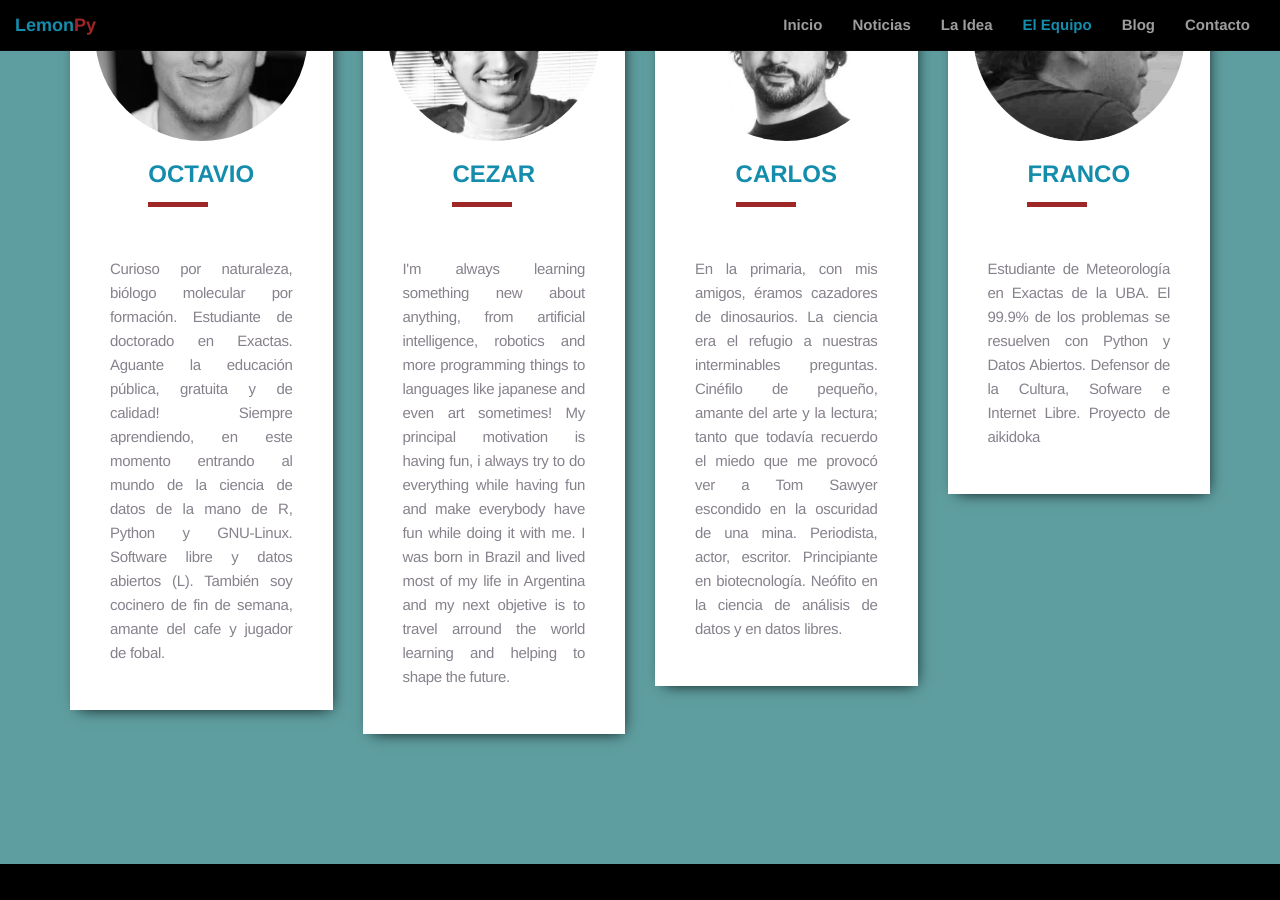
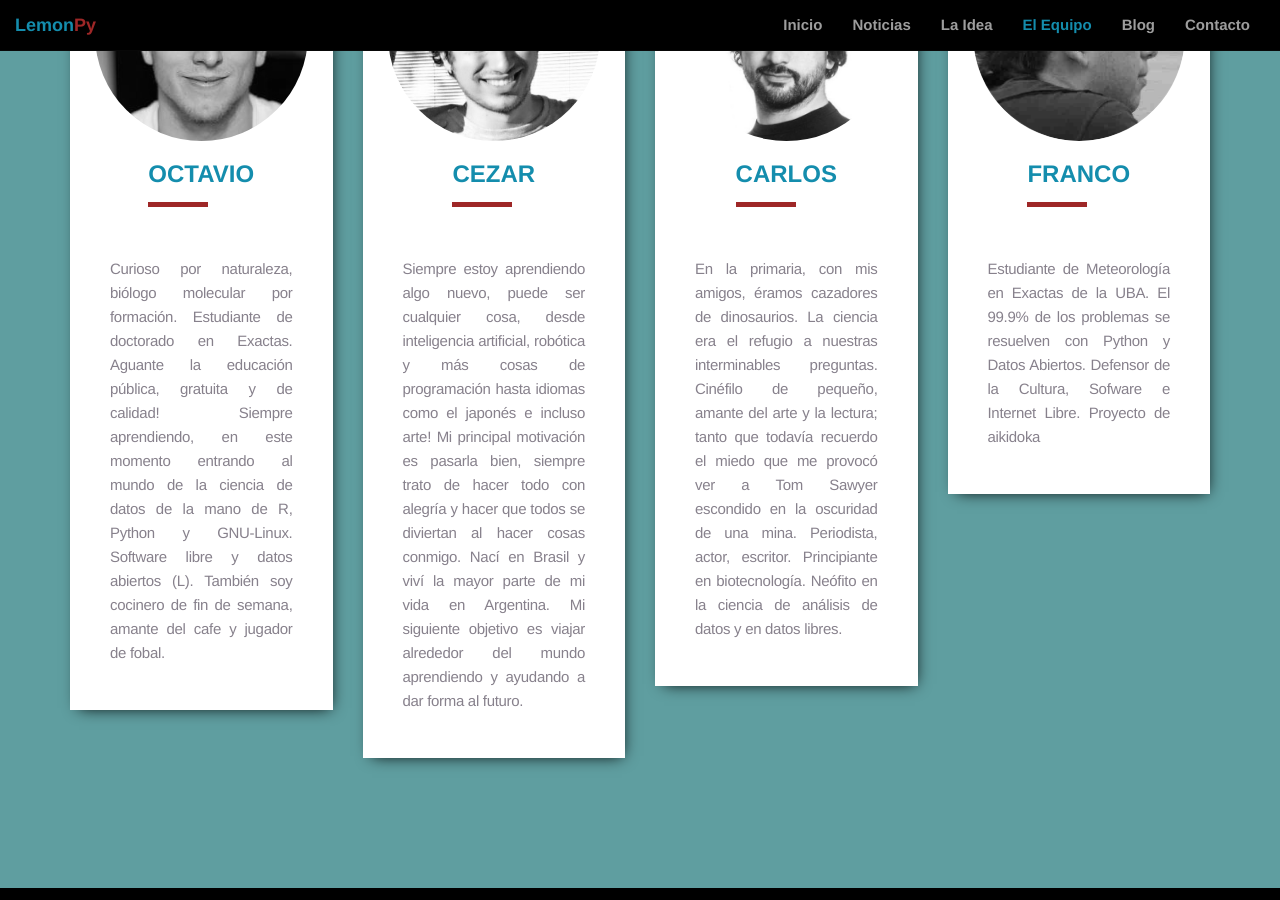
Before and after one commit to Lemon-Py/lemon-py.github.io, a Jekyll site: the page built from index.html, in a window 1280 px wide and 900 px high, scrolled down 2778 px. Built offline with Jekyll 4.4.1, drawn with Linux system fonts in a browser that asks for light colours; nearby versions of some CDN libraries.

```diff
--- a/index.html
+++ b/index.html
@@ -37,7 +37,7 @@ layout: default_main
 
       <!-- Img -->
       <div class="col-sm-5 col-md-5">
-	<div> <img src="{{ post.img-sqrt | prepend: site.baseurl }}"
+	<div> <img src="{{ "img/nasa_space.jpg" | prepend: site.baseurl }}"
 		   class="img-rounded img-responsive"> </div>
       </div><!--/col -->
 
@@ -123,7 +123,8 @@ Era 29 de abril. Nos sentamos para mirarnos la cara por primera vez y sumergirno
 	       class="team-member-img img-responsive"
 	       alt="Foto perfil Cezar">
 	  <h3 class="box-title">Cezar</h3>
-	  <p>I'm always learning something new about anything, from artificial intelligence, robotics and more programming things to languages like japanese and even art sometimes! My principal motivation is having fun, i always try to do everything while having fun and make everybody have fun while doing it with me. I was born in Brazil and lived most of my life in Argentina and my next objetive is to travel arround the world learning and helping to shape the future.</p>
+	  <p>Siempre estoy aprendiendo algo nuevo, puede ser cualquier cosa, desde inteligencia artificial, robótica y más cosas de programación hasta idiomas como el japonés e incluso arte! Mi principal motivación es pasarla bien, siempre trato de hacer todo con alegría y hacer que todos se diviertan al hacer cosas conmigo. Nací en Brasil y viví la mayor parte de mi vida en Argentina. Mi siguiente objetivo es viajar alrededor del mundo aprendiendo y ayudando a dar forma al futuro.
+</p>
 	</div><!--/box-def -->
       </div><!--/col -->
 
```
Also changed, not shown: img/nasa_space.jpg (added).
